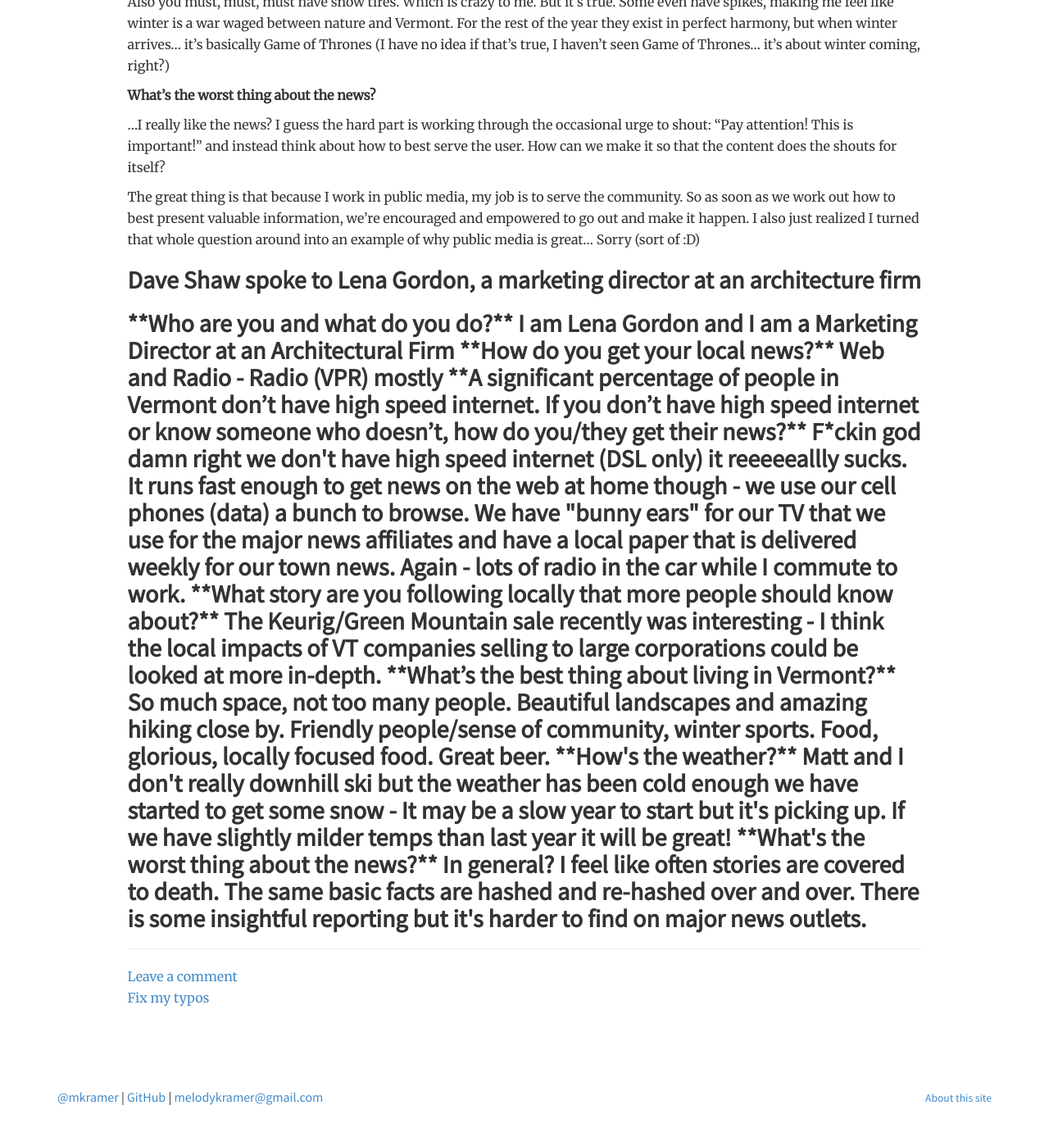
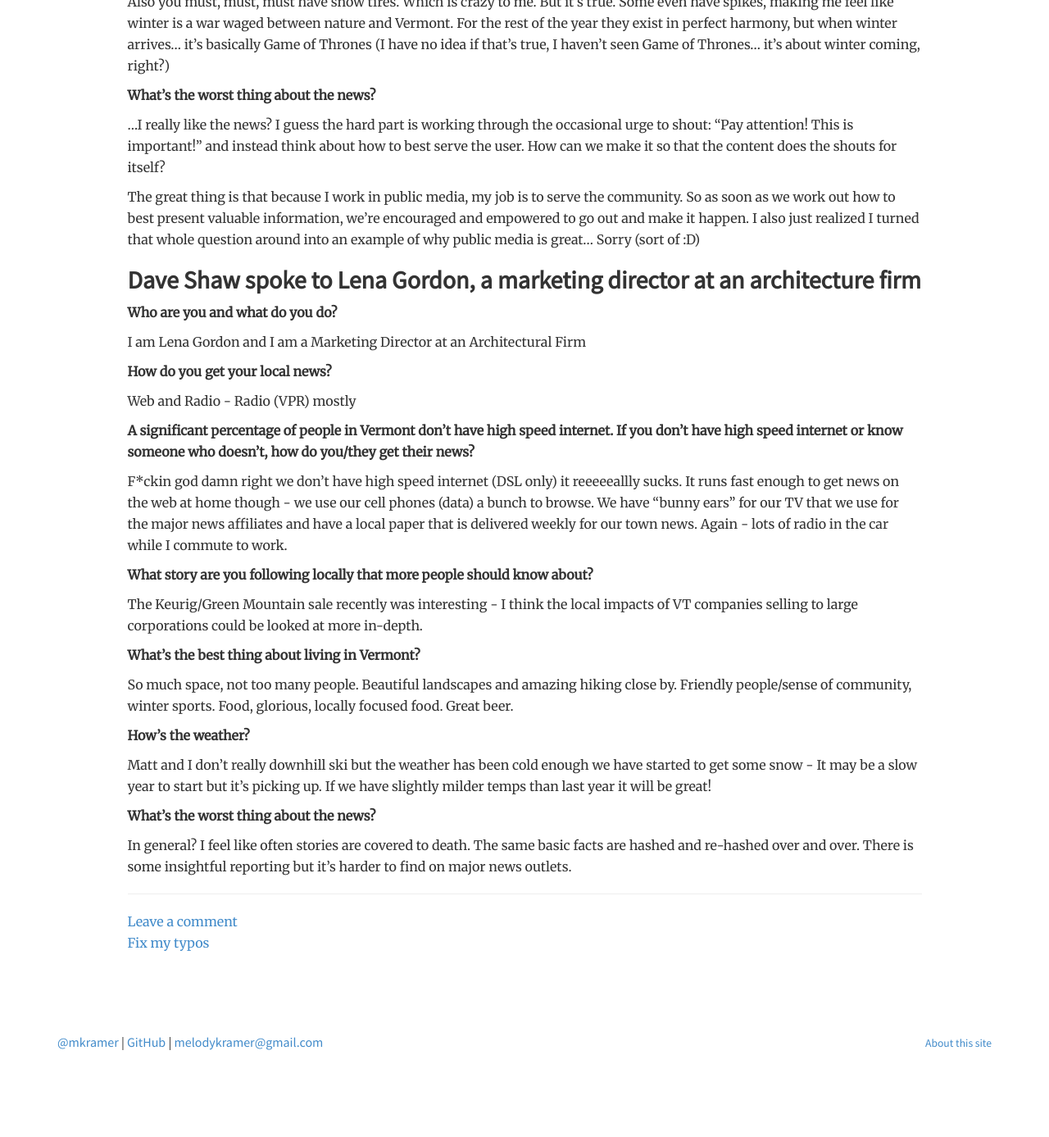
Before and after one commit to melodykramer/old-website, a Jekyll site: the page built from _posts/2016-01-19-week-one-we-go-to-vermont.md, in a window 1280 px wide and 1400 px high, scrolled down 7110 px. Shown: the top 1387 px of the window at 82% size. Built offline with Jekyll 4.4.1, drawn with Linux system fonts in a browser that asks for light colours; after the commit the page ends 8443 px from its top, so only the background shows below that; some of the changed text lies outside the part shown.

```diff
--- a/_posts/2016-01-19-week-one-we-go-to-vermont.md
+++ b/_posts/2016-01-19-week-one-we-go-to-vermont.md
@@ -245,7 +245,7 @@ Also you must, must, must have snow tires. Which is crazy to me. But it’s true
 
 The great thing is that because I work in public media, my job is to serve the community. So as soon as we work out how to best present valuable information, we’re encouraged and empowered to go out and make it happen. I also just realized I turned that whole question around into an example of why public media is great… Sorry (sort of :D)
 
-<h2 id="dave-shaw">Dave Shaw spoke to Lena Gordon, a marketing director at an architecture firm<h2>
+<h2 id="dave-shaw">Dave Shaw spoke to Lena Gordon, a marketing director at an architecture firm</h2>
 
 
 **Who are you and what do you do?**
```
Also changed, not shown: other parts of _posts/2016-01-19-week-one-we-go-to-vermont.md (+1 -1 lines).
